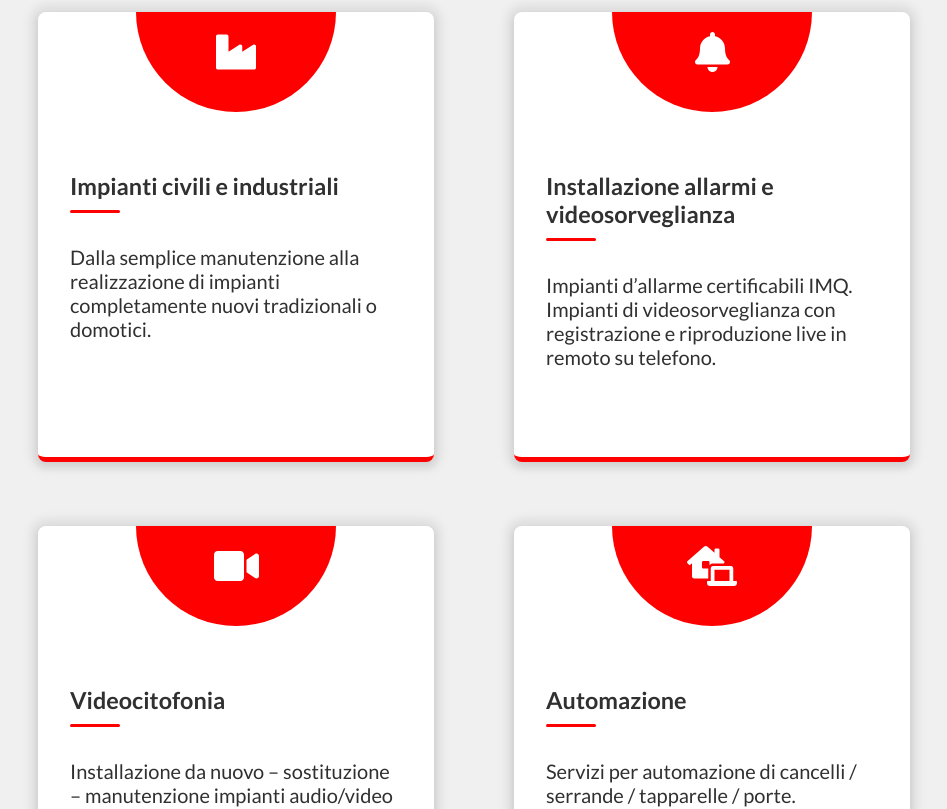
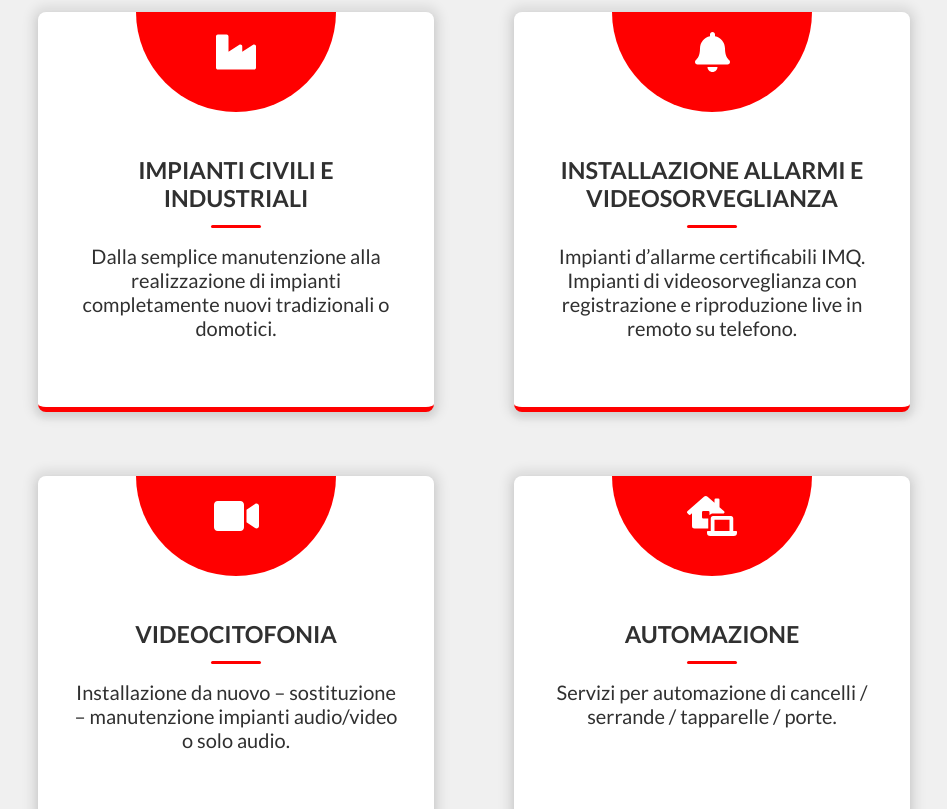
Before and after one commit to LOTO-gpolli/CEMA-impianti, a Next.js app: page / in a window 1280 px wide. Shown: the part 760-1569 px from the top of the page, without its empty margins (166-1113 px from the left). Built offline with nearby package versions, Linux system fonts and the light colour scheme.

Commit message:
Center content Cards & reduce padding

```diff
--- a/components/Card/Card.module.css
+++ b/components/Card/Card.module.css
@@ -1,5 +1,5 @@
 .card__container {
-  height: 450px;
+  height: 400px;
   text-align: center;
   margin: 0 auto;
   border-radius: 0.5rem;
@@ -10,6 +10,11 @@
   background-color: #fff;
   color: #303030;
   position: relative;
+}
+
+.card__content {
+  text-align: center;
+  padding: 1rem 2rem;
 }
 
 .card__icon-container {
@@ -24,41 +29,52 @@
 }
 
 .card__title {
-  margin: 2rem auto;
+  margin: 1rem auto;
   font-weight: bold;
+  text-transform: uppercase;
   /* border-left: 0.35rem solid red;
   padding-left: 0.5rem; */
+  position: relative;
 }
 
 .card__title::after {
-  content: "";
+  content: '';
   display: block;
   width: 50px;
   height: 3px;
   border-radius: 2px;
   background-color: red;
-  margin-top: 10px;
+  position: absolute;
+  bottom: -1rem;
+  left: 0;
+  right: 0;
+  margin: auto;
   transition: all 1s ease-in-out;
 }
 .card__title-scroll {
-  margin: 2rem auto;
+  margin: 1rem auto;
   font-weight: bold;
+  text-transform: uppercase;
   /* border-left: 0.35rem solid red;
   padding-left: 0.5rem; */
+  position: relative;
 }
 
 .card__title-scroll::after {
-  content: "";
+  content: '';
   display: block;
-  width: 150px;
+  width: 100px;
   height: 3px;
   border-radius: 2px;
   background-color: red;
-  margin-top: 10px;
+  position: absolute;
+  bottom: -1rem;
+  left: 0;
+  right: 0;
+  margin: auto;
   transition: all 1s ease-in-out;
 }
 
-.card__content {
-  text-align: start;
-  padding: 1rem 2rem;
+.card__subtitle {
+  margin-top: 2rem;
 }
```
